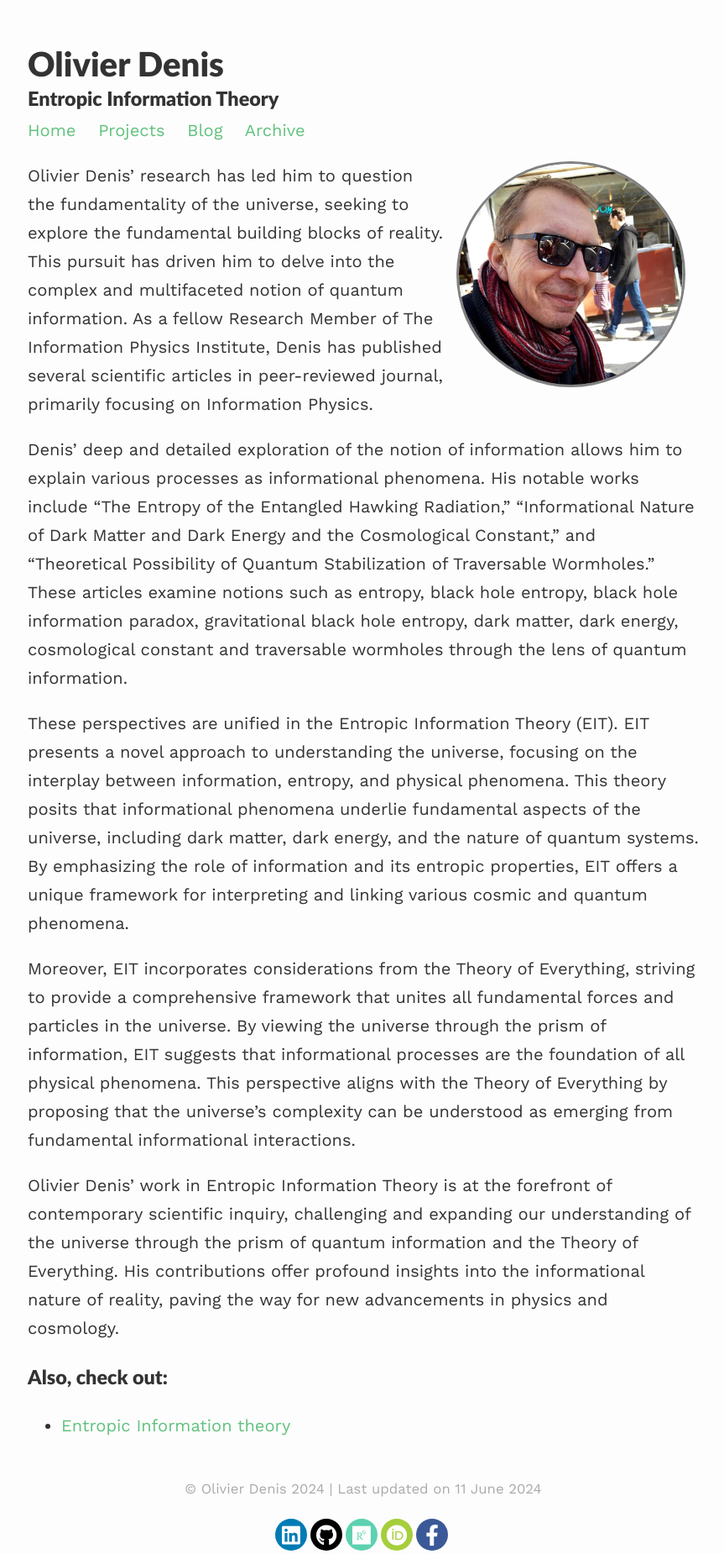
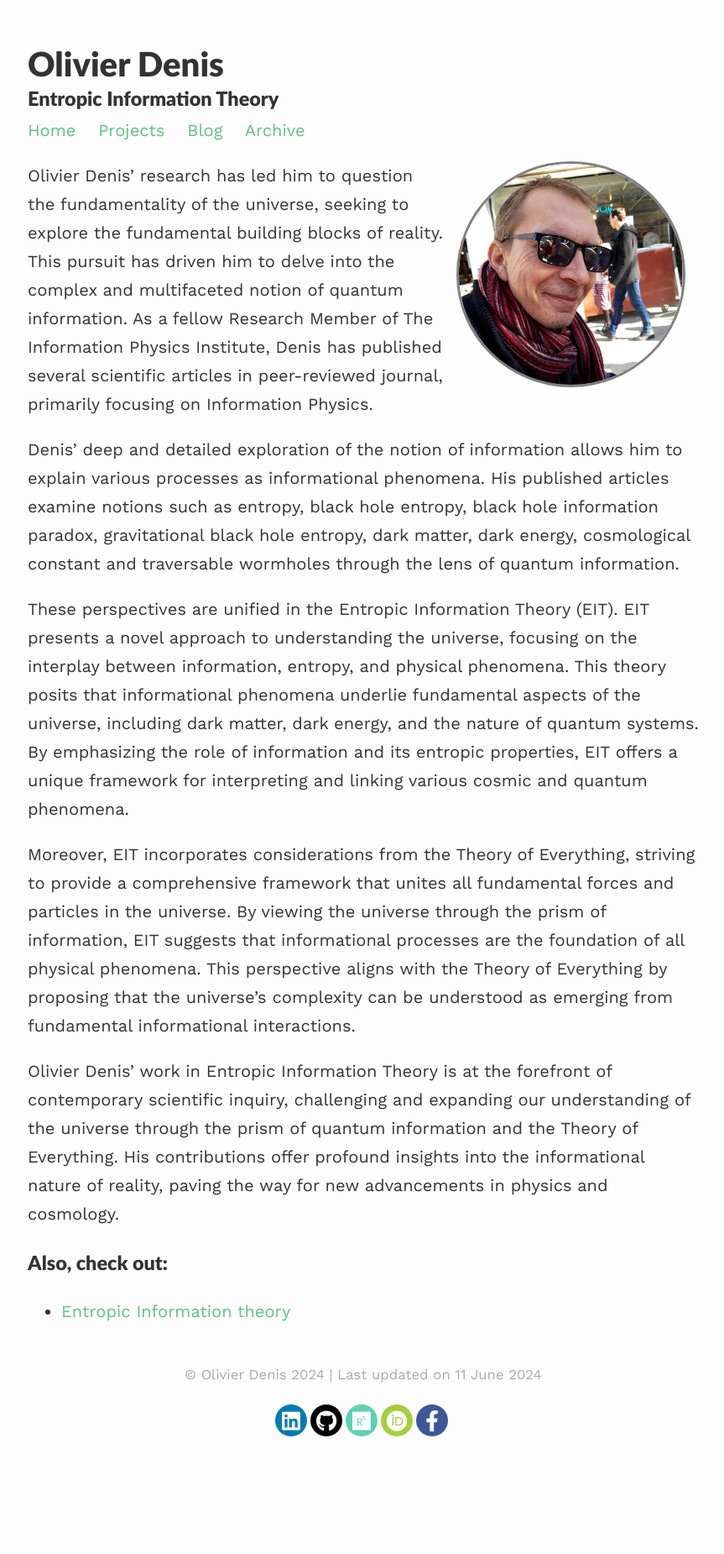
Before and after one commit to olivierdenis/Entropic-Information-Theory, a Jekyll site: the page built from index.md, in a window 1280 px wide. Shown: the whole page at 84% size, without its empty margins (207-1070 px from the left). Built offline with Jekyll 4.4.1, drawn with Linux system fonts in a browser that asks for light colours; nearby versions of some CDN libraries; after the commit the page ends 1714 px from its top, so only the background shows below that.

Commit message:
Update index.md

```diff
--- a/index.md
+++ b/index.md
@@ -9,7 +9,7 @@ published: true
 
 Olivier Denis' research has led him to question the fundamentality of the universe, seeking to explore the fundamental building blocks of reality. This pursuit has driven him to delve into the complex and multifaceted notion of quantum information. As a fellow Research Member of The Information Physics Institute, Denis has published several scientific articles in peer-reviewed journal, primarily focusing on Information Physics.
 
-Denis' deep and detailed exploration of the notion of information allows him to explain various processes as informational phenomena. His notable works include “The Entropy of the Entangled Hawking Radiation,” “Informational Nature of Dark Matter and Dark Energy and the Cosmological Constant,” and “Theoretical Possibility of Quantum Stabilization of Traversable Wormholes.” These articles examine notions such as entropy, black hole entropy, black hole information paradox, gravitational black hole entropy, dark matter, dark energy, cosmological constant and traversable wormholes through the lens of quantum information.
+Denis' deep and detailed exploration of the notion of information allows him to explain various processes as informational phenomena. His published articles examine notions such as entropy, black hole entropy, black hole information paradox, gravitational black hole entropy, dark matter, dark energy, cosmological constant and traversable wormholes through the lens of quantum information.
 
 These perspectives are unified in the Entropic Information Theory (EIT). EIT presents a novel approach to understanding the universe, focusing on the interplay between information, entropy, and physical phenomena. This theory posits that informational phenomena underlie fundamental aspects of the universe, including dark matter, dark energy, and the nature of quantum systems. By emphasizing the role of information and its entropic properties, EIT offers a unique framework for interpreting and linking various cosmic and quantum phenomena.
 
```
